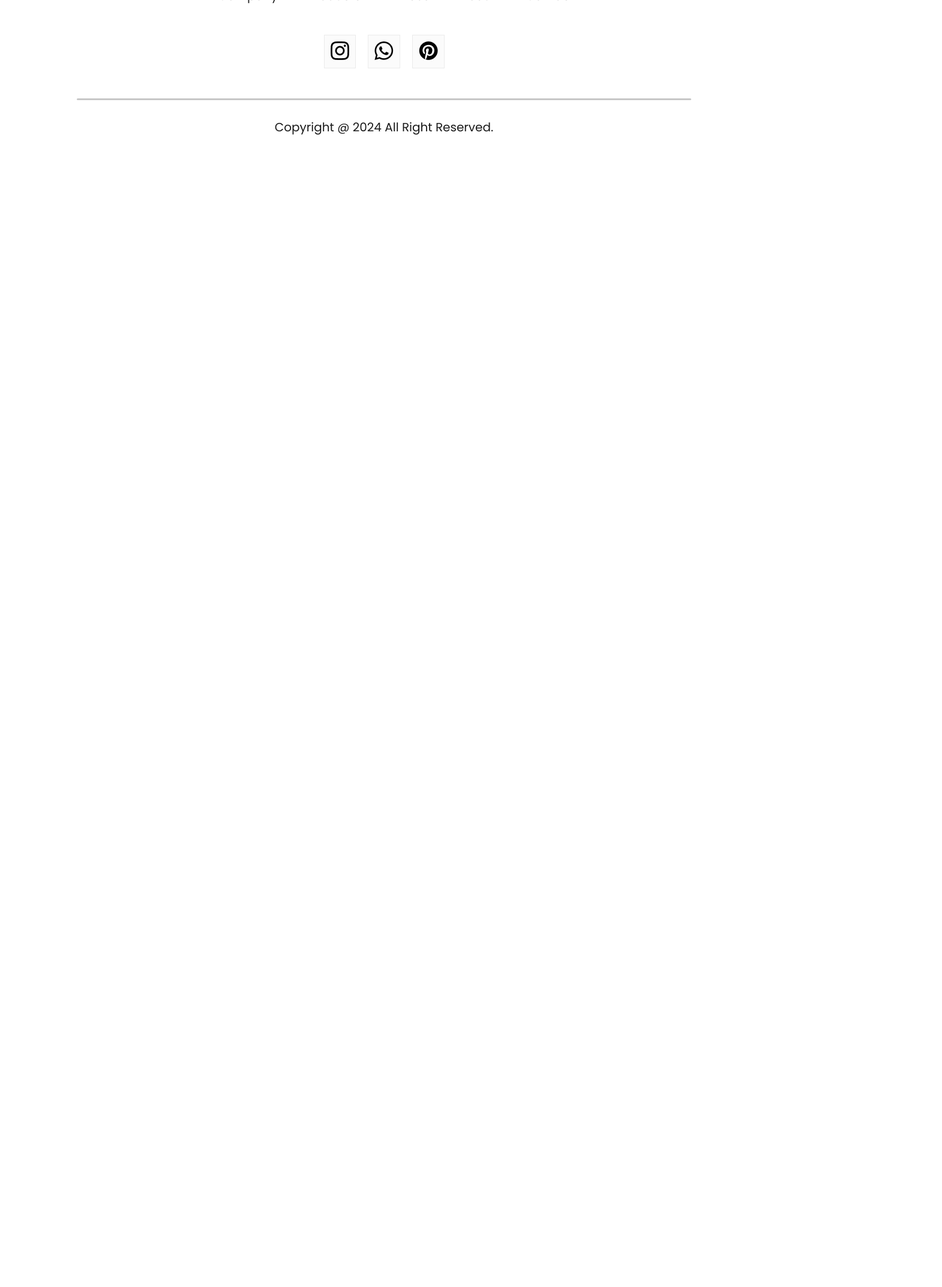
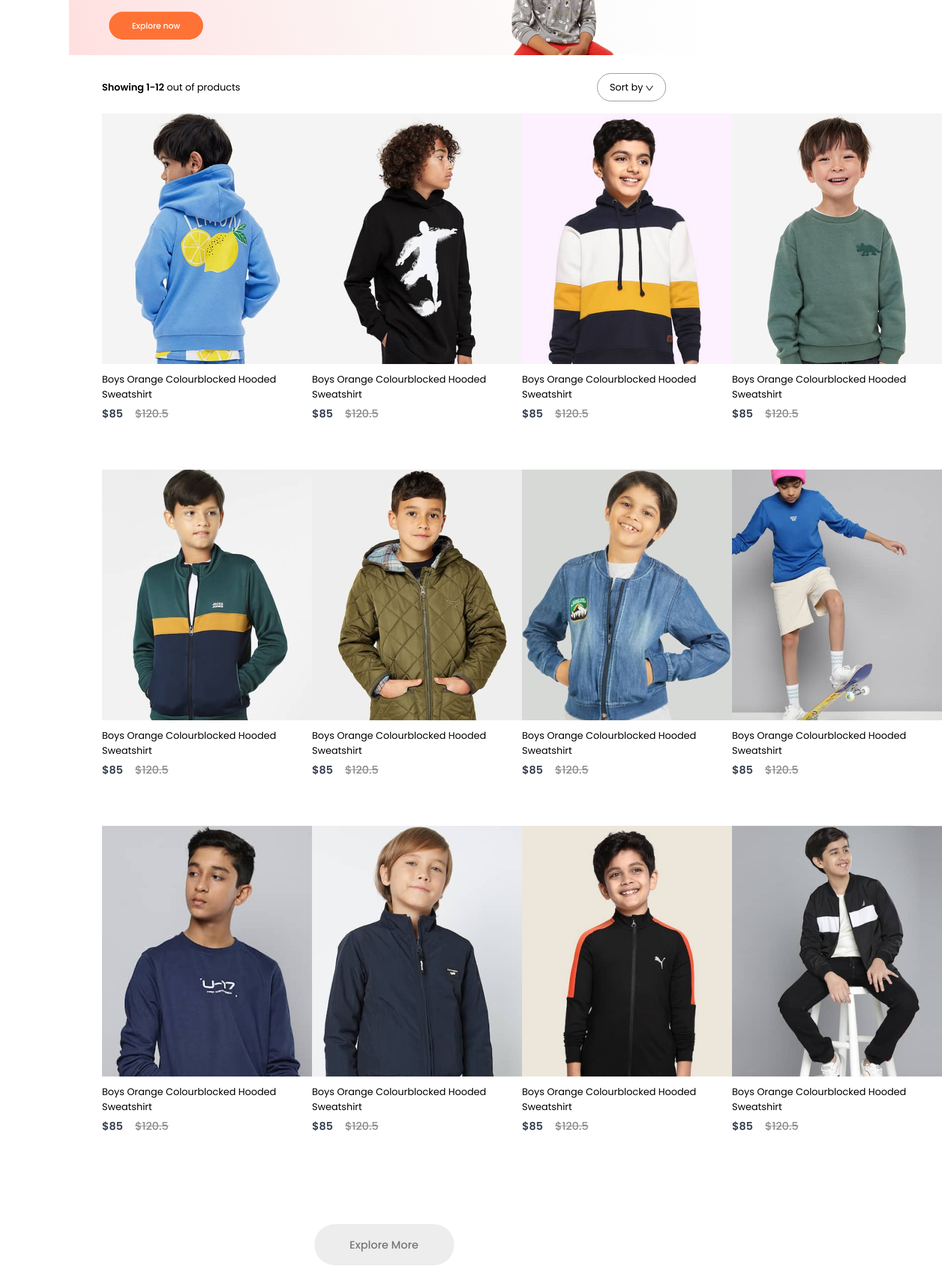
Before and after one commit to hindjammar/e-commerce-website, a React (Create React App) app: page /kids in a window 1280 px wide. Shown: the part 260-2406 px from the top of the page at 60% size, 1570 px wide, since content can reach past the window. Before the commit the page ends 800 px from the top, so only its background shows below. Built offline with nearby package versions, Linux system fonts and the light colour scheme.

Commit message:
Create ShopCategory

```diff
--- a/src/App.js
+++ b/src/App.js
@@ -7,6 +7,9 @@
 import Cart from './Pages/Cart';
 import LoginSignup from './Pages/LoginSignup';
 import Footer from './Components/Footer/Footer';
+import men_banner from './Components/Assets/banner_mens.png'
+import women_banner from './Components/Assets/banner_women.png'
+import kid_banner from './Components/Assets/banner_kids.png'
 
 
 function App() {
@@ -16,9 +19,9 @@
       <Navbar/>
       <Routes>
         <Route path='/' element={<Shop/>} />
-        <Route path='/mens' element={<ShopCategory category= "men"/>} />
-        <Route path='/womens' element={<ShopCategory category='women' />} />
-        <Route path='/kids' element={<ShopCategory category='kid' />} />
+        <Route path='/mens' element={<ShopCategory banner={men_banner} category= "men"/>} />
+        <Route path='/womens' element={<ShopCategory banner={women_banner} category='women' />} />
+        <Route path='/kids' element={<ShopCategory banner={kid_banner} category='kid' />} />
          <Route path='/product' element={<Product/>} >
          <Route path=':productId'  element={<Product/>} />
 
--- /dev/null
+++ b/src/Context/ShopContext.jsx
@@ -0,0 +1,19 @@
+import React, { createContext } from 'react'
+import all_product from '../Components/Assets/all_product'
+
+
+export const ShopContext = createContext(null);
+
+const ShopContextProvider = (props) =>{
+
+    const contextValue = {all_product};
+
+    return (
+        <ShopContext.Provider value={contextValue}>
+                 {props.children}
+        </ShopContext.Provider>
+    )
+}
+
+
+export default ShopContextProvider;
--- /dev/null
+++ b/src/Pages/CSS/ShopCategory.css
@@ -0,0 +1,42 @@
+.shopcategory-banner{
+    display: block;
+    margin: 30px auto;
+    width: 82%;
+}
+.shopcategory-indexSort{
+    display: flex;
+    margin: 0px 170px;
+    justify-content: space-between;
+    align-items: center;
+
+}
+.shopcategory-sort{
+    padding: 10px 20px;
+    border-radius: 40px;
+    border: 1px solid #888;
+
+}
+.shopcategory-indexSort p span{
+    font-weight: 600;
+}
+.showcategory-products{
+    margin: 20px 170px;
+    display: grid;
+    grid-template-columns: 1fr 1fr 1fr 1fr ;
+    row-gap: 80px ;
+}
+
+.shopcategory-loadmore{
+    display: flex;
+    justify-content: center;
+    align-items: center;
+    margin: 150px auto;
+    width: 233px;
+    height: 69px;
+    border-radius: 75px;
+    background: #ededed;
+    color: #787878;
+    font-size: 18px;
+    font-weight: 500;
+
+}
--- a/src/Pages/ShopCategory.jsx
+++ b/src/Pages/ShopCategory.jsx
@@ -1,9 +1,39 @@
-import React from 'react'
+import React, { useContext } from 'react'
+import './CSS/ShopCategory.css'
+import { ShopContext } from '../Context/ShopContext'
+import dropdown_icon from '../Components/Assets/dropdown_icon.png'
+import Item from '../Components/Item/Item'
 
-const ShopCategory = () => {
+const ShopCategory = (props) => {
+
+  const {all_product} = useContext(ShopContext);
+
   return (
-    <div>
+    <div className='shop-category'>
+      <img className='shopcategory-banner' src={props.banner} alt="" />
+      <div className="shopcategory-indexSort">
+        <p>
+          <span>Showing 1-12</span> out of products
+        </p>
+        <div className="shopcategory-sort">
+          Sort by <img src={dropdown_icon} alt="" />
+        </div>
+      </div>
+<div className="showcategory-products">
+  {all_product.map((item,i)=>{
+    if(props.category===item.category){
+      return <Item key={i} id={item.id} name={item.name} image={item.image} new_price={item.new_price} old_price={item.old_price}  />
+    }
+    else{
+      return null;
+    }
+  })
 
+  }
+</div>
+<div className="shopcategory-loadmore">
+  Explore More
+</div>
     </div>
   )
 }
--- a/src/index.js
+++ b/src/index.js
@@ -3,12 +3,14 @@
 import './index.css';
 import App from './App';
 import reportWebVitals from './reportWebVitals';
+import ShopContextProvider from './Context/ShopContext';
 
 const root = ReactDOM.createRoot(document.getElementById('root'));
 root.render(
-  <React.StrictMode>
-    <App />
-  </React.StrictMode>
+   <ShopContextProvider>
+          <App />
+   </ShopContextProvider>
+
 );
 
 // If you want to start measuring performance in your app, pass a function
```
